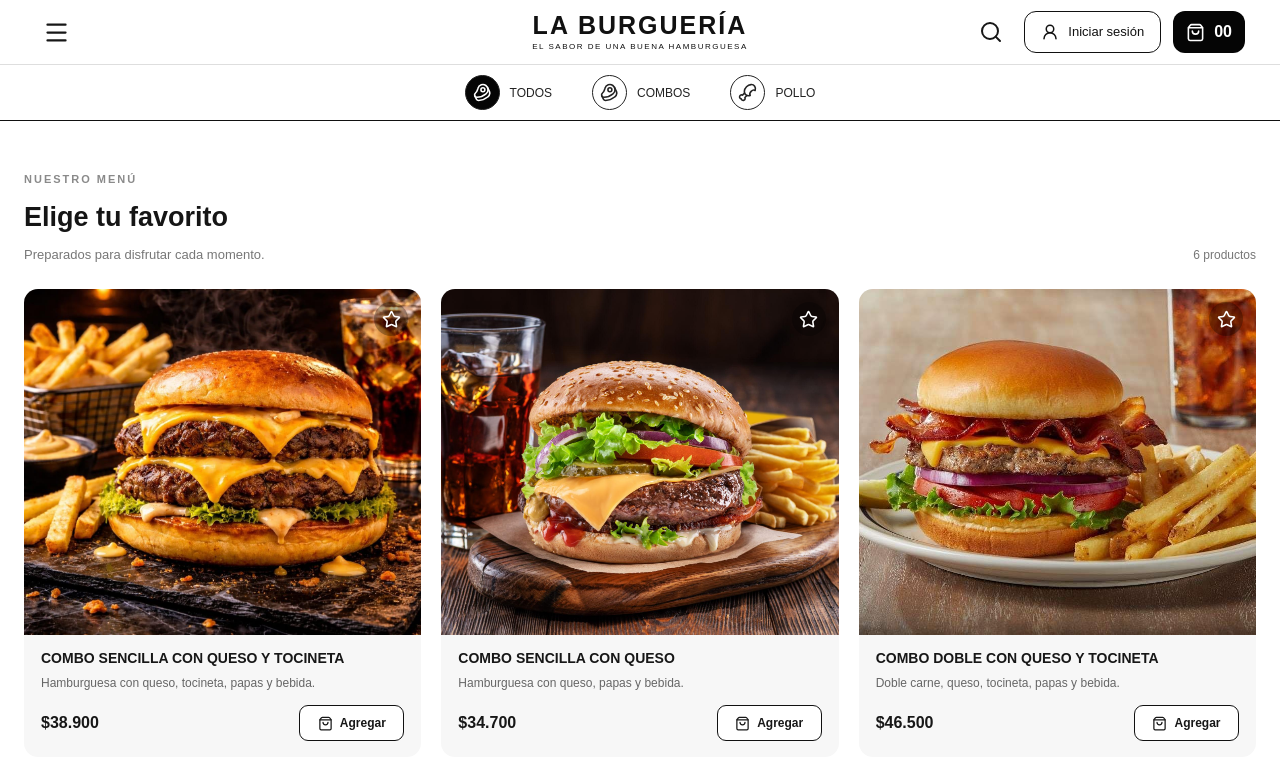
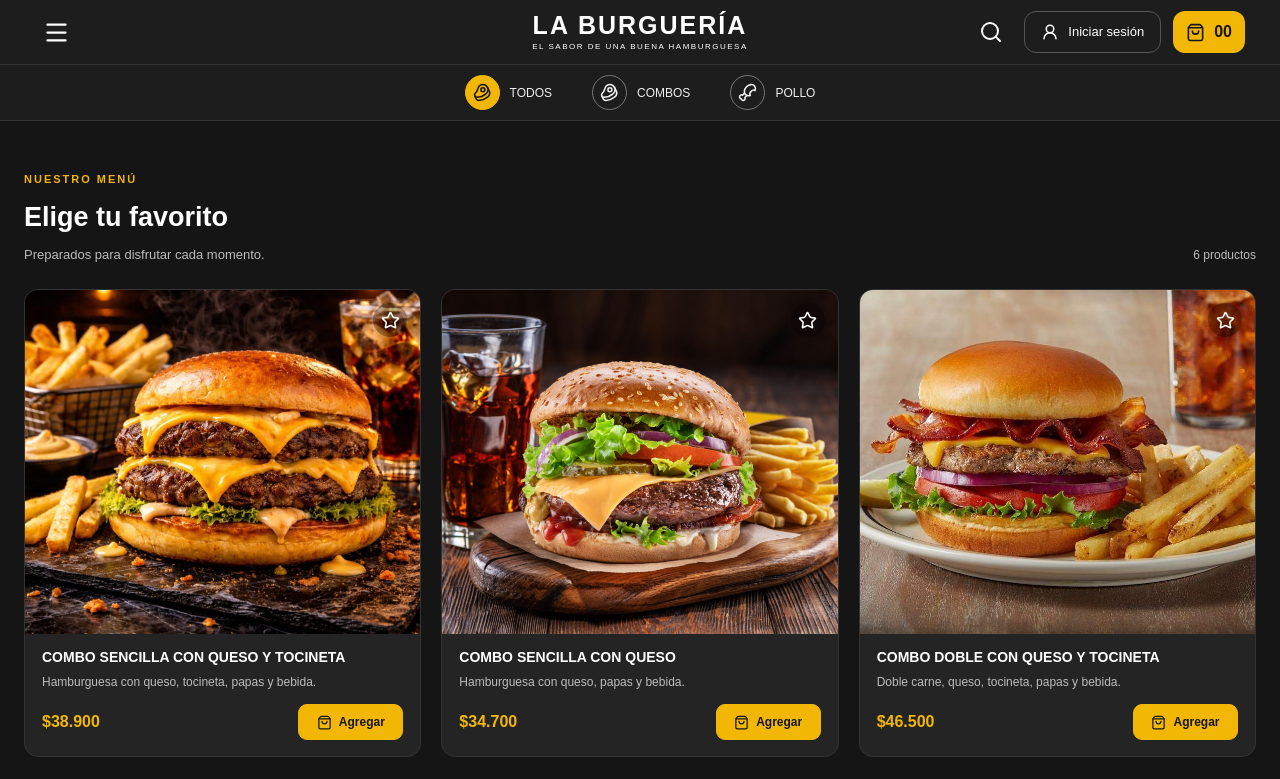
Before and after one commit to VivianaE10/La-Burgueser-a, a React (Vite) app: page / in a window 1280 px wide. Shown: the top 779 px of the page. Built offline with nearby package versions, Linux system fonts and the light colour scheme.

Commit message:
mejorar diseno visual con tema oscuro

```diff
--- a/src/estilos/global.css
+++ b/src/estilos/global.css
@@ -812,3 +812,256 @@ img {
   opacity: 0.4;
   cursor: not-allowed;
 }
+
+/* =====================================
+   NUEVO DISEÑO OSCURO - LA BURGUESERÍA
+===================================== */
+
+:root {
+  color: #f5f5f5;
+  background: #151515;
+}
+
+body {
+  background: #151515;
+  color: #f5f5f5;
+}
+
+/* ENCABEZADO */
+
+.encabezado,
+.barra-superior {
+  background: #1d1d1d;
+  border-color: #333;
+}
+
+.logo-restaurante {
+  color: #ffffff;
+}
+
+.boton-icono {
+  color: #ffffff;
+}
+
+.boton-icono:hover {
+  background: #333;
+}
+
+.boton-iniciar-sesion {
+  background: transparent;
+  color: #ffffff;
+  border-color: #555;
+}
+
+.boton-iniciar-sesion:hover {
+  background: #f2b705;
+  color: #151515;
+  border-color: #f2b705;
+}
+
+.boton-carrito {
+  background: #f2b705;
+  color: #151515;
+}
+
+/* CATEGORÍAS */
+
+.navegacion-categorias {
+  background: #1d1d1d;
+  border-color: #333;
+}
+
+.categoria {
+  color: #eeeeee;
+}
+
+.icono-categoria {
+  border-color: #777;
+}
+
+.categoria.activa .icono-categoria {
+  background: #f2b705;
+  color: #151515;
+  border-color: #f2b705;
+}
+
+/* BUSCADOR */
+
+.busqueda {
+  background: #151515;
+  border-color: #333;
+}
+
+.busqueda input {
+  background: #242424;
+  color: #ffffff;
+  border-color: #444;
+}
+
+.busqueda input::placeholder {
+  color: #aaa;
+}
+
+.aviso-sesion {
+  background: #252525;
+  color: #eeeeee;
+}
+
+/* MENÚ LATERAL */
+
+.menu-lateral {
+  background: #202020;
+  color: #ffffff;
+}
+
+.texto-menu {
+  color: #bbbbbb;
+}
+
+.opcion-menu {
+  color: #eeeeee;
+  border-color: #383838;
+}
+
+.opcion-menu:hover {
+  background: #333;
+}
+
+/* PRODUCTOS */
+
+.etiqueta-seccion {
+  color: #f2b705;
+}
+
+.encabezado-productos h2 {
+  color: #ffffff;
+}
+
+.encabezado-productos p,
+.cantidad-productos {
+  color: #bbbbbb;
+}
+
+.tarjeta-producto {
+  background: #242424;
+  border: 1px solid #333;
+}
+
+.tarjeta-producto:hover {
+  box-shadow: 0 12px 28px rgb(0 0 0 / 35%);
+}
+
+.imagen-producto {
+  background: #303030;
+}
+
+.informacion-producto h3 {
+  color: #ffffff;
+}
+
+.informacion-producto p {
+  color: #bdbdbd;
+}
+
+.pie-tarjeta strong {
+  color: #f2b705;
+}
+
+.boton-agregar {
+  background: #f2b705;
+  color: #151515;
+  border-color: #f2b705;
+}
+
+.boton-agregar:hover {
+  background: #ffffff;
+  color: #151515;
+  border-color: #ffffff;
+}
+
+.sin-productos {
+  background: #242424;
+  color: #ffffff;
+}
+
+.sin-productos p {
+  color: #bbbbbb;
+}
+
+/* CARRITO */
+
+.panel-carrito {
+  background: #202020;
+  color: #ffffff;
+}
+
+.encabezado-carrito {
+  border-color: #3b3b3b;
+}
+
+.encabezado-carrito p {
+  color: #bbbbbb;
+}
+
+.encabezado-carrito button,
+.controles-cantidad button {
+  color: #ffffff;
+}
+
+.carrito-vacio {
+  color: #bbbbbb;
+}
+
+.carrito-vacio h3 {
+  color: #ffffff;
+}
+
+.producto-carrito {
+  border-color: #3b3b3b;
+}
+
+.detalle-carrito h3,
+.detalle-carrito strong {
+  color: #ffffff;
+}
+
+.subtotal-producto {
+  color: #bbbbbb;
+}
+
+.resumen-carrito {
+  border-color: #3b3b3b;
+}
+
+.resumen-carrito div {
+  color: #ffffff;
+}
+
+.boton-finalizar-compra {
+  background: #f2b705;
+  color: #151515;
+}
+
+.boton-finalizar-compra:hover {
+  background: #ffd447;
+}
+
+.mensaje-confirmacion {
+  background: #253b2a;
+  color: #b8efc1;
+}
+
+/* PIE DE PÁGINA */
+
+.pie-pagina {
+  background: #101010;
+  border-top: 1px solid #333;
+}
+
+/* RESPONSIVE */
+
+@media (max-width: 600px) {
+  .contenedor {
+    width: calc(100% - 28px);
+  }
+}
```
